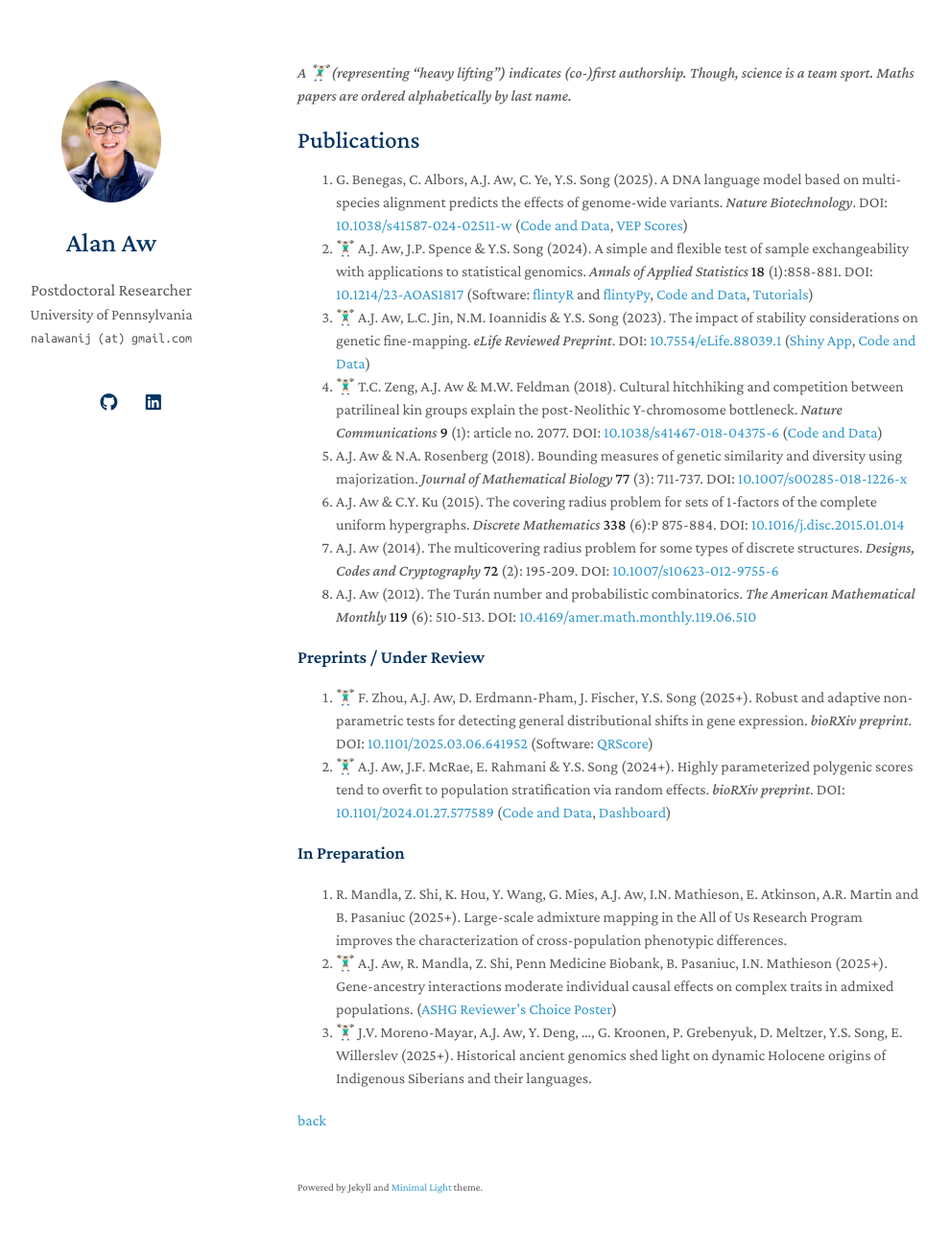
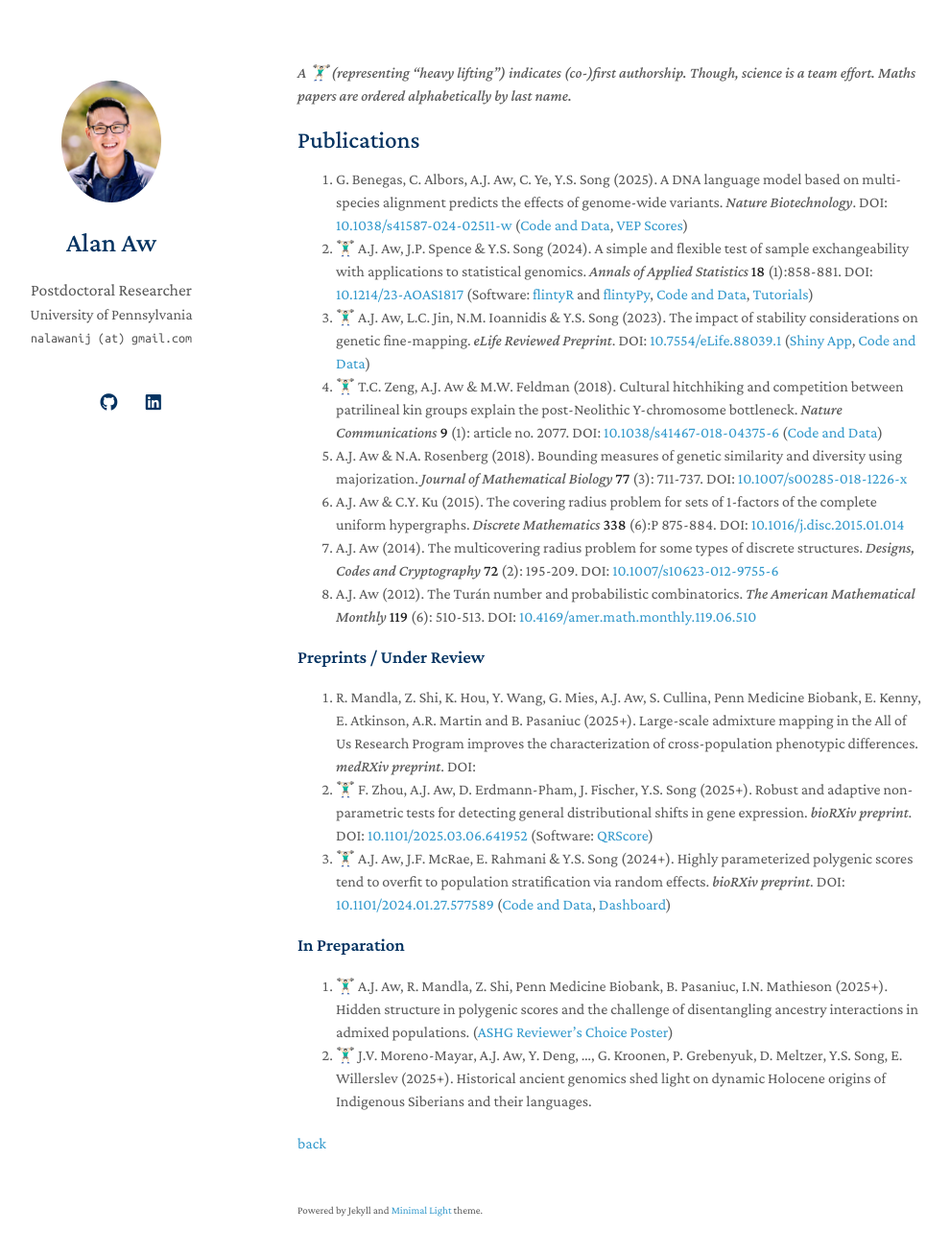
Before and after one commit to alanaw1/alanaw1.github.io, a Jekyll site: the page built from research.md, in a window 1280 px wide and 1342 px high. Shown: the top 1307 px of the window at 96% size, without its empty margins (160-1150 px from the left). Built offline with Jekyll 4.4.1, drawn with Linux system fonts in a browser that asks for light colours; nearby versions of some CDN libraries; a style sheet for code colours, icons or effects is not loaded.

Commit message:
website update

```diff
--- a/research.md
+++ b/research.md
@@ -2,7 +2,7 @@
 layout: homepage
 ---
 
-*A 🏋🏻‍♂️ (representing "heavy lifting") indicates (co-)first authorship. Though, science is a team sport. Maths papers are ordered alphabetically by last name.*
+*A 🏋🏻‍♂️ (representing "heavy lifting") indicates (co-)first authorship. Though, science is a team effort. Maths papers are ordered alphabetically by last name.*
 
 ## Publications
 
@@ -17,13 +17,13 @@ layout: homepage
 
 ### Preprints / Under Review
 
+3. R. Mandla, Z. Shi, K. Hou, Y. Wang, G. Mies, A.J. Aw, S. Cullina, Penn Medicine Biobank, E. Kenny, E. Atkinson, A.R. Martin and B. Pasaniuc (2025+). Large-scale admixture mapping in the All of Us Research Program improves the characterization of cross-population phenotypic differences. *medRXiv preprint*. DOI: []()
 2. 🏋🏻‍♂️ F. Zhou, A.J. Aw, D. Erdmann-Pham, J. Fischer, Y.S. Song (2025+). Robust and adaptive non-parametric tests for detecting general distributional shifts in gene expression. *bioRXiv preprint*. DOI: [10.1101/2025.03.06.641952](https://doi.org/10.1101/2025.03.06.641952) (Software: [QRScore](https://github.com/songlab-cal/QRscore))
 1. 🏋🏻‍♂️ A.J. Aw, J.F. McRae, E. Rahmani & Y.S. Song (2024+). Highly parameterized polygenic scores tend to overfit to population stratification via random effects. *bioRXiv preprint*. DOI: [10.1101/2024.01.27.577589](https://doi.org/10.1101/2024.01.27.577589) ([Code and Data](https://github.com/songlab-cal/StratPGS), [Dashboard](https://alan-aw.shinyapps.io/stratPGS_v0/))
 
 ### In Preparation
 
-3. R. Mandla, Z. Shi, K. Hou, Y. Wang, G. Mies, A.J. Aw, I.N. Mathieson, E. Atkinson, A.R. Martin and B. Pasaniuc (2025+). Large-scale admixture mapping in the All of Us Research Program improves the characterization of cross-population phenotypic differences.
-2. 🏋🏻‍♂️ A.J. Aw, R. Mandla, Z. Shi, Penn Medicine Biobank, B. Pasaniuc, I.N. Mathieson (2025+). Gene-ancestry interactions moderate individual causal effects on complex traits in admixed populations. ([ASHG Reviewer's Choice Poster](https://alanaw1.github.io/assets/files/AAw_ASHG2024_poster.pdf))
+2. 🏋🏻‍♂️ A.J. Aw, R. Mandla, Z. Shi, Penn Medicine Biobank, B. Pasaniuc, I.N. Mathieson (2025+). Hidden structure in polygenic scores and the challenge of disentangling ancestry interactions in admixed populations. ([ASHG Reviewer's Choice Poster](https://alanaw1.github.io/assets/files/AAw_ASHG2024_poster.pdf))
 1. 🏋🏻‍♂️ J.V. Moreno-Mayar, A.J. Aw, Y. Deng, ..., G. Kroonen, P. Grebenyuk, D. Meltzer, Y.S. Song, E. Willerslev (2025+). Historical ancient genomics shed light on dynamic Holocene origins of Indigenous Siberians and their languages.
 
 [back](./)
```
Also changed, not shown: index.md (+2 -1 lines).
